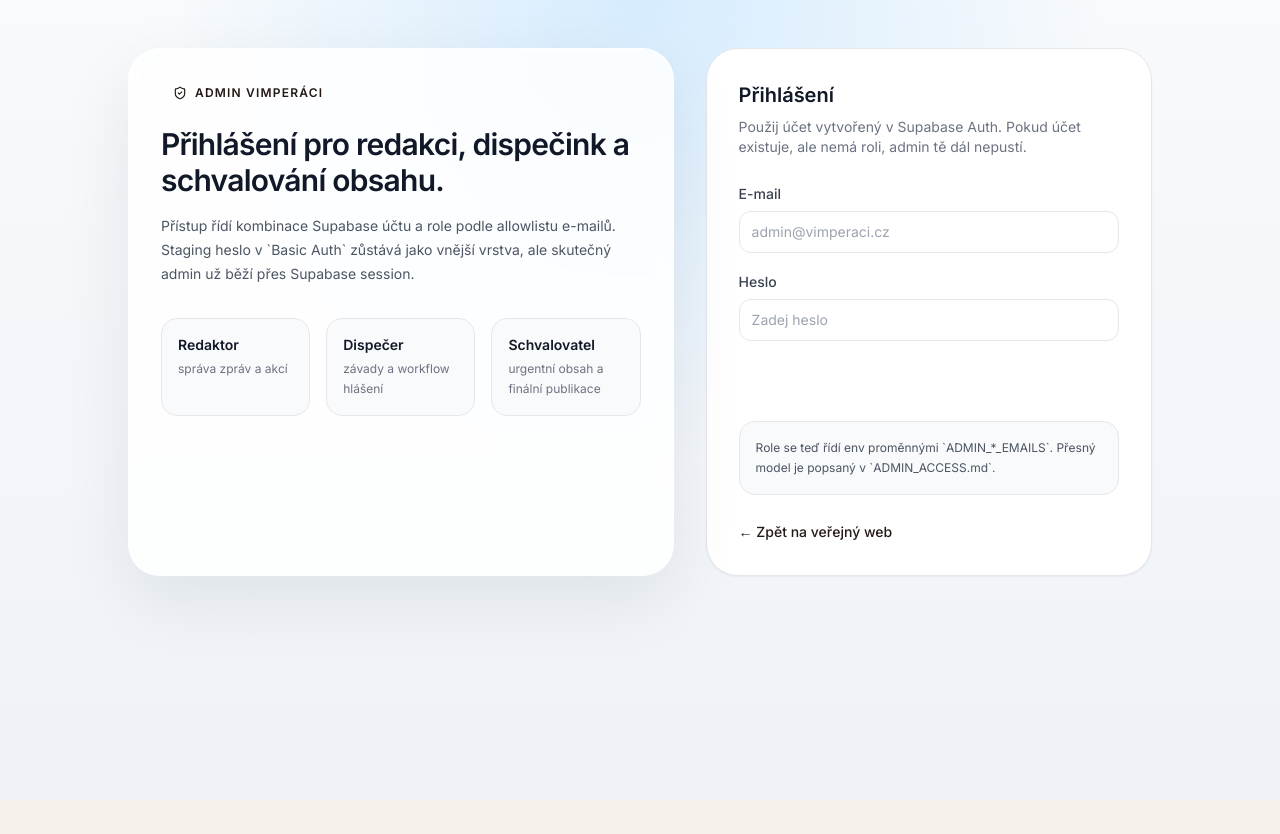
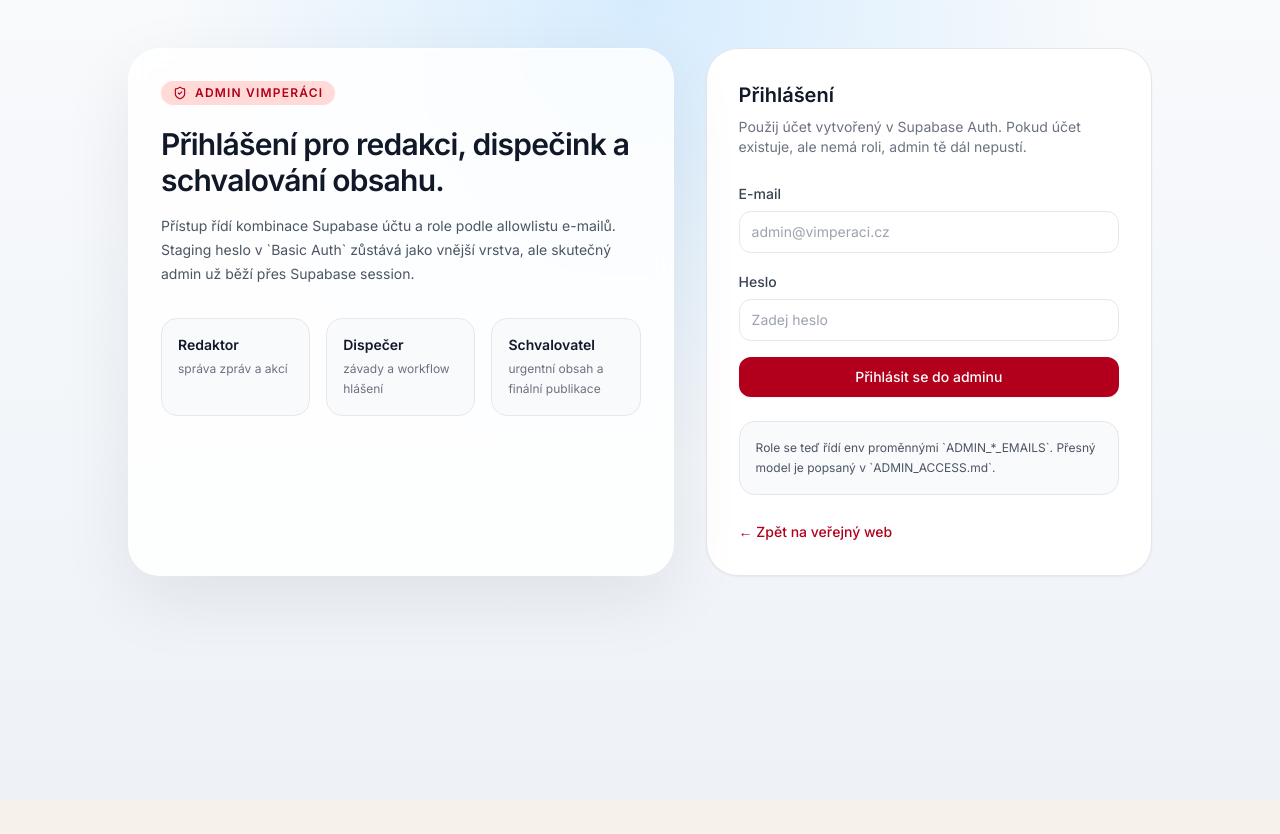
Before and after one commit to martinkubasek90-boop/vimperak, a Next.js app: page /admin/login in a window 1280 px wide. Shown: the top 834 px of the page. Built offline with nearby package versions, Linux system fonts and the light colour scheme; no server answers.

Commit message:
Fix admin login button styling

```diff
--- a/components/admin/AdminLoginForm.tsx
+++ b/components/admin/AdminLoginForm.tsx
@@ -25,7 +25,19 @@ export function AdminLoginForm() {
     setIsPending(false);
 
     if (signInError) {
-      setError("Přihlášení se nepodařilo. Zkontroluj e-mail, heslo a přístup v Supabase.");
+      const message = signInError.message.toLowerCase();
+
+      if (message.includes("invalid login credentials")) {
+        setError("Supabase odmítl přihlášení. Nejčastěji je špatné heslo nebo účet v Auth ještě neexistuje.");
+        return;
+      }
+
+      if (message.includes("email not confirmed")) {
+        setError("Účet v Supabase ještě nemá potvrzený e-mail. Otevři uživatele v Supabase Auth a potvrď ho.");
+        return;
+      }
+
+      setError(`Přihlášení se nepodařilo: ${signInError.message}`);
       return;
     }
 
@@ -76,7 +88,7 @@ export function AdminLoginForm() {
       <button
         type="submit"
         disabled={isPending}
-        className="w-full rounded-xl bg-brand-700 px-4 py-2.5 text-sm font-medium text-white transition-colors hover:bg-brand-800 disabled:cursor-not-allowed disabled:opacity-60"
+        className="w-full rounded-xl bg-brand-700 px-4 py-2.5 text-sm font-medium text-white shadow-sm transition-colors hover:bg-brand-800 disabled:cursor-not-allowed disabled:opacity-60"
       >
         {isPending ? "Přihlašování..." : "Přihlásit se do adminu"}
       </button>
--- a/tailwind.config.ts
+++ b/tailwind.config.ts
@@ -11,6 +11,18 @@ const config: Config = {
     extend: {
       colors: {
         // Material Design 3 — Vimperk palette
+        brand: {
+          50: "#ffdad7",
+          100: "#ffcec9",
+          200: "#ffb3ae",
+          300: "#ff978f",
+          400: "#f56c67",
+          500: "#da1e2d",
+          600: "#c0001f",
+          700: "#b2001c",
+          800: "#930015",
+          900: "#410004",
+        },
         "secondary-fixed":           "#bdefbe",
         "surface-container-high":    "#e5e8ee",
         "surface":                   "#f7f9ff",
```
